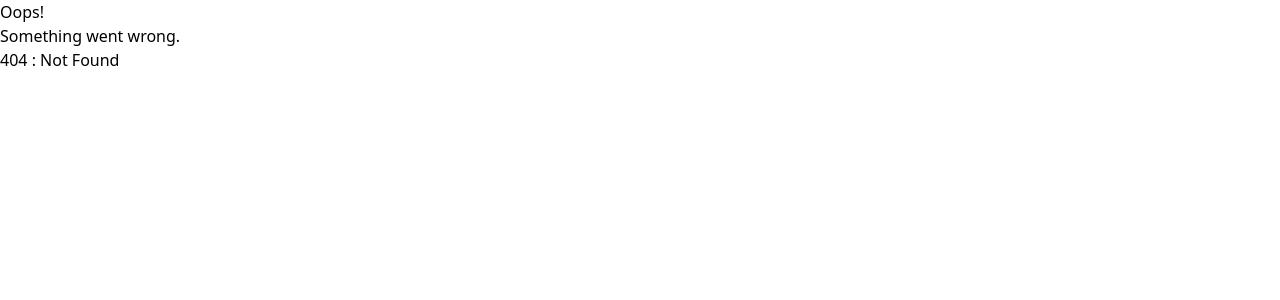
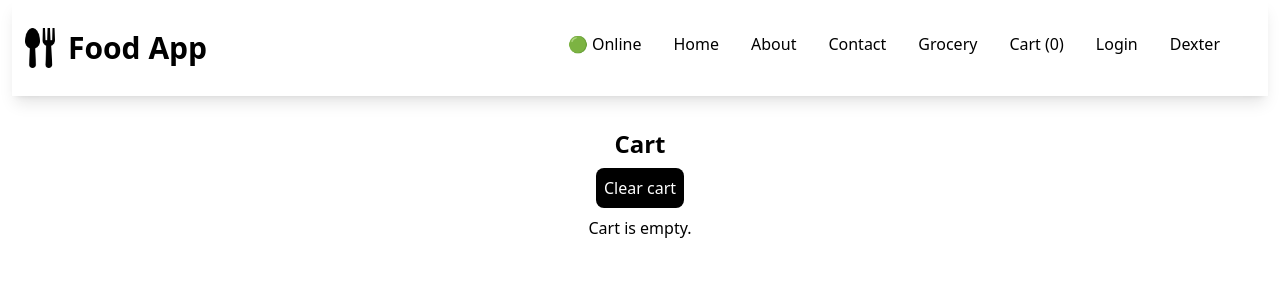
Before and after one commit to faraaz-e/food-app, a React (Vite) app: page /cart in a window 1280 px wide. Before the commit this address had no page. Shown: the top 300 px of the page. Built offline with nearby package versions, Linux system fonts and the light colour scheme.

Commit message:
Updated cart functionality
Updated with dynamic data

```diff
--- a/src/App.js
+++ b/src/App.js
@@ -11,6 +11,7 @@
 import UserContext from "./utils/UserContext";
 import { Provider } from "react-redux";
 import appStore from "./utils/appStore";
+import Cart from "./components/Cart";
 
 const Grocery = lazy(() => import("./components/Grocery")); // lazy loading / On-demand loading
 const About = lazy(() => import("./components/About")); // lazy loading / On-demand loading
@@ -65,6 +66,10 @@
         element: <RestaurantMenu />,
       },
       {
+        path: "/cart",
+        element: <Cart />
+      },
+      {
         path: "/grocery",
         element: (
           <Suspense fallback={<h1>Loading...</h1>}>
--- /dev/null
+++ b/src/components/Cart.js
@@ -0,0 +1,32 @@
+import { useDispatch, useSelector } from "react-redux";
+import ItemList from "./ItemList";
+import { clearCart } from "../utils/cartSlice";
+
+const Cart = () => {
+  const cartItems = useSelector((store) => store.cart.items);
+
+  const dispatch = useDispatch();
+  const handeClearCart = () => {
+    dispatch(clearCart());
+  };
+
+  return (
+    <>
+      <div className="text-center m-4 p-4">
+        <h1 className="text-2xl font-bold">Cart</h1>
+        <div className="w-6/12 m-auto">
+          <button
+            className="p-2 m-2 bg-black text-white rounded-lg"
+            onClick={handeClearCart}
+          >
+            Clear cart
+          </button>
+          {cartItems.length === 0 && <h1>Cart is empty.</h1>}
+          <ItemList items={cartItems} />
+        </div>
+      </div>
+    </>
+  );
+};
+
+export default Cart;
--- a/src/components/Header.js
+++ b/src/components/Header.js
@@ -38,7 +38,9 @@
           <li className="px-4">
             <Link to="/grocery">Grocery</Link>
           </li>
-          <li className="px-4">Cart ({cartItems.length})</li>
+          <li className="px-4">
+            <Link to="/cart">Cart ({cartItems.length})</Link>
+          </li>
           <button
             className="login-btn px-4 pb-2"
             onClick={() => {
--- a/src/components/ItemList.js
+++ b/src/components/ItemList.js
@@ -1,6 +1,15 @@
+import { useDispatch } from "react-redux";
 import { CDN_URL } from "../utils/constants";
+import { addItem } from "../utils/cartSlice";
 
 const ItemList = ({ items }) => {
+  const dispatch = useDispatch();
+
+  const handleAddItem = (item) => {
+    // dispatch an action
+    dispatch(addItem(item));
+  };
+
   return (
     <div>
       {items.map((item) => (
@@ -22,7 +31,10 @@
           </div>
           <div className="w-3/12">
             <div className="absolute">
-              <button className="px-6 py-2 mx-10 my-16 bg-white text-green-600 text-xs font-medium rounded-lg border shadow-lg">
+              <button
+                className="px-6 py-2 mx-10 my-16 bg-white text-green-600 text-xs font-medium rounded-lg border shadow-lg"
+                onClick={() => handleAddItem(item)}
+              >
                 ADD
               </button>
             </div>
--- a/src/utils/cartSlice.js
+++ b/src/utils/cartSlice.js
@@ -3,7 +3,7 @@
 const cartSlice = createSlice({
   name: "cart",
   initialState: {
-    items: ["Burger", "Pizza"],
+    items: [],
   },
   reducers: {
     addItem: (state, action) => {
```
